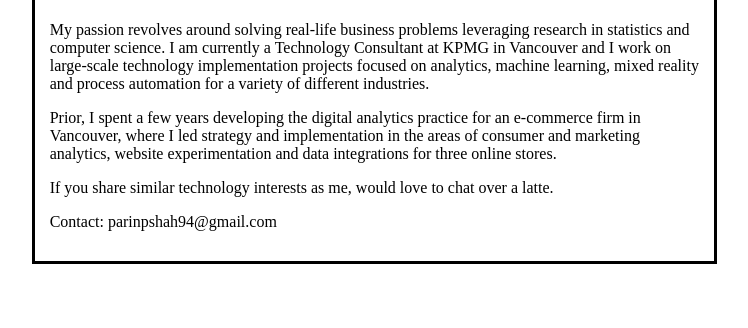
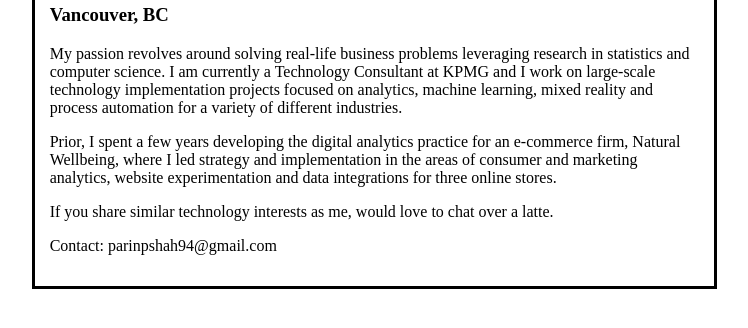
Before and after one commit to parinpshah94/parinpshah94.github.io, a plain HTML site: page index.html in a window 1280 px wide. Shown: the part 102-430 px from the top of the page, without its empty margins (1-749 px from the left). Drawn offline with Linux system fonts and the light colour scheme; a script that the page names is missing.

Commit message:
Updating V2

```diff
--- a/index.html
+++ b/index.html
@@ -7,11 +7,12 @@
   <body>
     <div style="border:3px solid black;margin-left:25px;margin-top:25px;margin-right:25px;margin-bottom:25px;padding:2ex;width:650px;">
       <header>
-        <h1>Parin Shah </h1>
+        <h1 style="margin-bottom: 0px;">Parin Shah</h1>
+        <h3 style="margin-top: 5px;">Vancouver, BC</h3>
       </header>
       <section>
-        <p>My passion revolves around solving real-life business problems leveraging research in statistics and computer science. I am currently a Technology Consultant at KPMG in Vancouver and I work on large-scale technology implementation projects focused on analytics, machine learning, mixed reality and process automation for a variety of different industries. </p>
-        <p>Prior, I spent a few years developing the digital analytics practice for an e-commerce firm in Vancouver, where I led strategy and implementation in the areas of consumer and marketing analytics, website experimentation and data integrations for three online stores.</p>
+        <p>My passion revolves around solving real-life business problems leveraging research in statistics and computer science. I am currently a Technology Consultant at KPMG and I work on large-scale technology implementation projects focused on analytics, machine learning, mixed reality and process automation for a variety of different industries. </p>
+        <p>Prior, I spent a few years developing the digital analytics practice for an e-commerce firm, Natural Wellbeing, where I led strategy and implementation in the areas of consumer and marketing analytics, website experimentation and data integrations for three online stores.</p>
       </section>
       <section>
         <p>If you share similar technology interests as me, would love to chat over a latte.</p>
```
